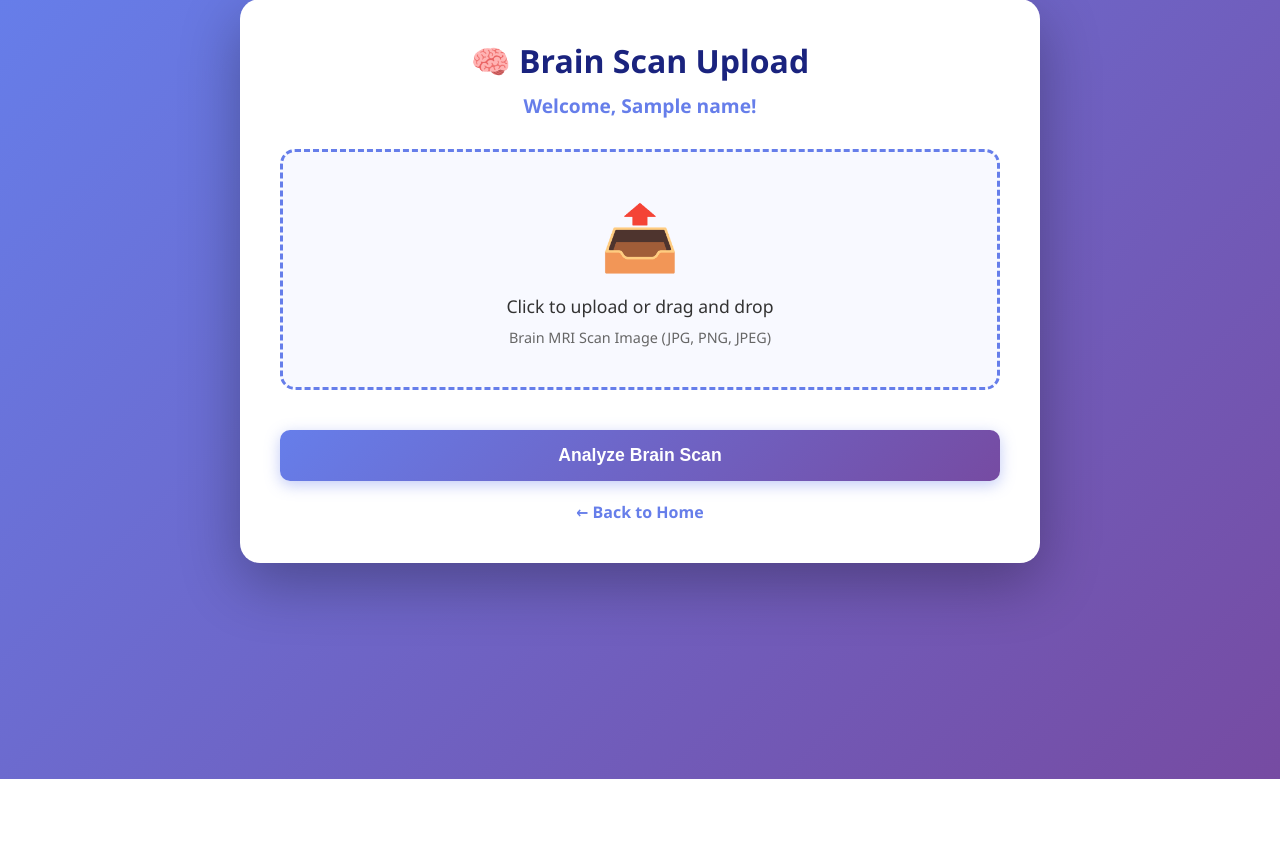
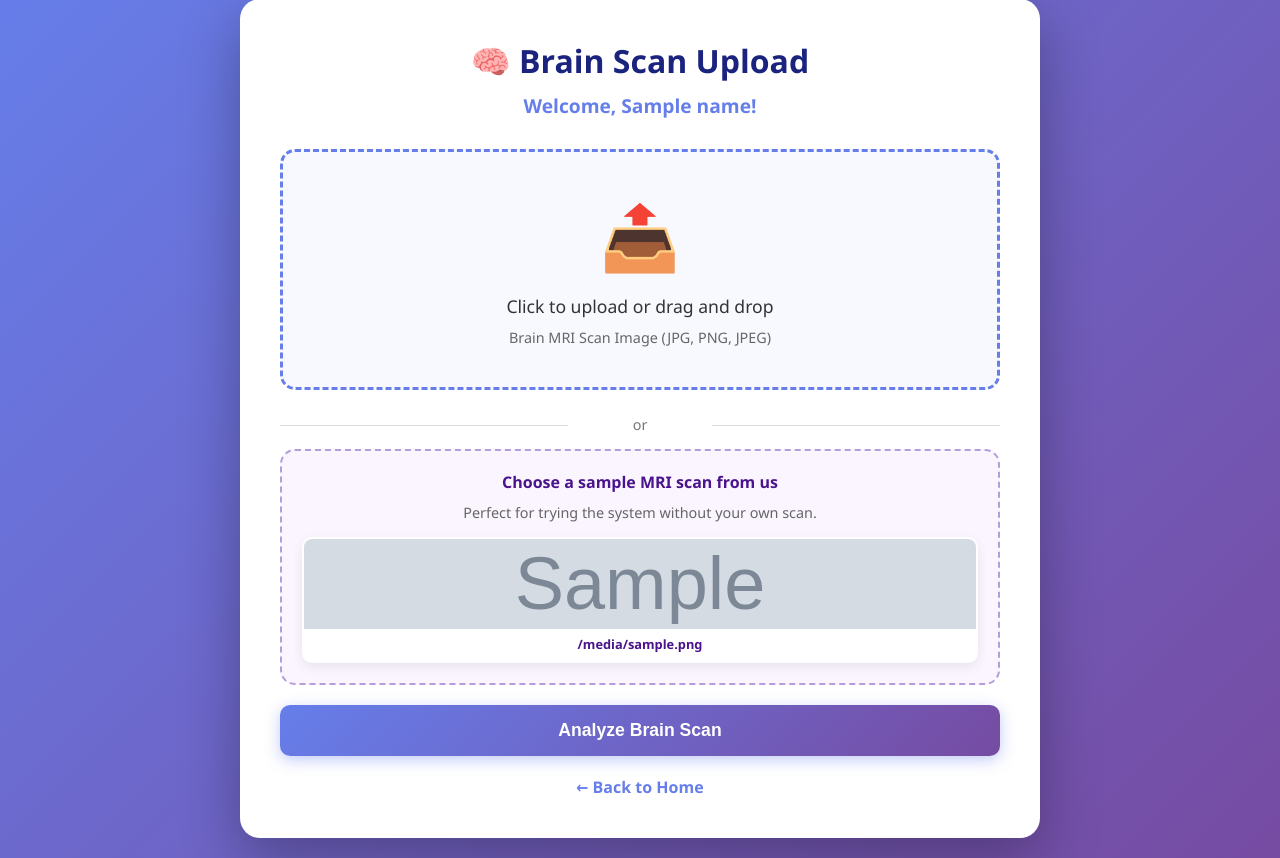
Before and after one commit to mahesh-1-0/BrainSight-AI, a Flask app: template templates/upload.html in a window 1280 px wide. Shown: the part 21-879 px from the top of the page. Before the commit the page ends 800 px from the top, so only its background shows below. Run offline with Flask 3, Linux system fonts and the light colour scheme; the template is opened without the code that fills it: most values are stand-ins (such as "Sample title", 1, 10 or a date in 2020); grey boxes marked "Sample" are stand-in pictures.

Commit message:
Added Example MRI scan image to Analysis without uploading from the user end

```diff
--- a/app.py
+++ b/app.py
@@ -1,5 +1,6 @@
 from flask import Flask, render_template, request, session, send_file, jsonify
 import os
+import shutil
 import cv2
 import numpy as np
 import tensorflow as tf
@@ -31,11 +32,13 @@ app = Flask(__name__)
 app.secret_key = os.environ.get('SECRET_KEY', 'your-secret-key-change-this-in-production')
 app.config['UPLOAD_FOLDER'] = 'uploads'
 app.config['OUTPUT_FOLDER'] = 'outputs'
+app.config['EXAMPLE_FOLDER'] = 'examples'
 app.config['MAX_CONTENT_LENGTH'] = 16 * 1024 * 1024  # 16MB max file size
 
 # Create necessary directories
 os.makedirs(app.config['UPLOAD_FOLDER'], exist_ok=True)
 os.makedirs(app.config['OUTPUT_FOLDER'], exist_ok=True)
+os.makedirs(app.config['EXAMPLE_FOLDER'], exist_ok=True)
 
 # ===============================
 # CONFIG
@@ -44,6 +47,18 @@ MODEL_PATH = "best_model_dense.h5"
 LAST_CONV_LAYER = "top_activation"
 CLASS_NAMES = ["brain_glioma", "brain_menin", "brain_tumor"]
 GEMINI_API_KEY = os.environ.get('GEMINI_API_KEY')
+
+# Preload list of example images (if any)
+try:
+    EXAMPLE_IMAGES = sorted(
+        [
+            f
+            for f in os.listdir(app.config['EXAMPLE_FOLDER'])
+            if f.lower().endswith(('.jpg', '.jpeg', '.png'))
+        ]
+    )
+except FileNotFoundError:
+    EXAMPLE_IMAGES = []
 
 if not GEMINI_API_KEY:
     print("WARNING: GEMINI_API_KEY not set. AI analysis feature will not work.")
@@ -656,7 +671,16 @@ def upload_name():
         return render_template('index.html', error='Please enter your name')
 
     session['patient_name'] = name
-    return render_template('upload.html', name=name)
+    return render_template('upload.html', name=name, examples=EXAMPLE_IMAGES)
+
+
+@app.route('/example_image/<filename>')
+def example_image(filename):
+    """Serve example MRI images"""
+    example_path = os.path.join(app.config['EXAMPLE_FOLDER'], filename)
+    if os.path.exists(example_path):
+        return send_file(example_path, mimetype='image/jpeg')
+    return "Example image not found", 404
 
 @app.route('/process', methods=['POST'])
 def process_image():
@@ -664,19 +688,30 @@ def process_image():
     if 'patient_name' not in session:
         return jsonify({'error': 'Session expired. Please start over.'}), 400
 
-    if 'image' not in request.files:
-        return jsonify({'error': 'No image file provided'}), 400
+    # Accept either an uploaded image or a selected example image
+    file = request.files.get('image')
+    example_image_name = request.form.get('example_image', '').strip()
 
-    file = request.files['image']
-    if file.filename == '':
-        return jsonify({'error': 'No file selected'}), 400
+    if (not file or file.filename == '') and not example_image_name:
+        return jsonify({'error': 'Please upload an MRI image or choose one of the sample scans.'}), 400
 
     try:
-        # Save uploaded file
-        filename = secure_filename(file.filename)
         timestamp = datetime.now().strftime('%Y%m%d_%H%M%S')
-        upload_path = os.path.join(app.config['UPLOAD_FOLDER'], f"{timestamp}_{filename}")
-        file.save(upload_path)
+
+        # Determine image source: uploaded file or example image
+        if file and file.filename != '':
+            # Save uploaded file
+            filename = secure_filename(file.filename)
+            upload_path = os.path.join(app.config['UPLOAD_FOLDER'], f"{timestamp}_{filename}")
+            file.save(upload_path)
+        else:
+            # Use selected example image
+            example_path = os.path.join(app.config['EXAMPLE_FOLDER'], example_image_name)
+            if not os.path.exists(example_path):
+                return jsonify({'error': 'Selected sample image could not be found on the server.'}), 400
+            filename = secure_filename(example_image_name)
+            upload_path = os.path.join(app.config['UPLOAD_FOLDER'], f"{timestamp}_{filename}")
+            shutil.copy(example_path, upload_path)
 
         # Process brain scan
         output_image, label, confidence, predictions = process_brain_scan(upload_path)
--- a/templates/upload.html
+++ b/templates/upload.html
@@ -189,6 +189,97 @@
         .back-link a:hover {
             text-decoration: underline;
         }
+
+        .or-divider {
+            margin: 25px 0 15px;
+            text-align: center;
+            position: relative;
+            font-size: 0.9em;
+            color: #777;
+        }
+
+        .or-divider::before,
+        .or-divider::after {
+            content: "";
+            position: absolute;
+            top: 50%;
+            width: 40%;
+            height: 1px;
+            background: #ddd;
+        }
+
+        .or-divider::before {
+            left: 0;
+        }
+
+        .or-divider::after {
+            right: 0;
+        }
+
+        .examples-area {
+            border: 2px dashed #b39ddb;
+            border-radius: 15px;
+            padding: 20px;
+            background: #faf5ff;
+        }
+
+        .examples-header {
+            font-weight: 600;
+            color: #4a148c;
+            margin-bottom: 10px;
+            text-align: center;
+        }
+
+        .examples-subtext {
+            font-size: 0.9em;
+            color: #666;
+            margin-bottom: 15px;
+            text-align: center;
+        }
+
+        .examples-grid {
+            display: grid;
+            grid-template-columns: repeat(auto-fit, minmax(120px, 1fr));
+            gap: 12px;
+        }
+
+        .example-card {
+            border-radius: 10px;
+            overflow: hidden;
+            background: #fff;
+            box-shadow: 0 4px 12px rgba(0, 0, 0, 0.08);
+            cursor: pointer;
+            transition: transform 0.2s ease, box-shadow 0.2s ease, border 0.2s ease;
+            border: 2px solid transparent;
+        }
+
+        .example-card:hover {
+            transform: translateY(-2px);
+            box-shadow: 0 6px 16px rgba(0, 0, 0, 0.12);
+        }
+
+        .example-card.selected {
+            border-color: #7e57c2;
+            box-shadow: 0 0 0 3px rgba(126, 87, 194, 0.25);
+        }
+
+        .example-image {
+            width: 100%;
+            height: 90px;
+            object-fit: cover;
+            display: block;
+        }
+
+        .example-label {
+            padding: 6px 8px 8px;
+            font-size: 0.8em;
+            text-align: center;
+            color: #4a148c;
+            font-weight: 600;
+            white-space: nowrap;
+            overflow: hidden;
+            text-overflow: ellipsis;
+        }
     </style>
 </head>
 <body>
@@ -205,6 +296,25 @@
                 <div class="upload-hint">Brain MRI Scan Image (JPG, PNG, JPEG)</div>
                 <input type="file" id="imageInput" name="image" accept="image/*" required>
             </div>
+
+            <div class="or-divider">or</div>
+
+            {% if examples %}
+            <div class="examples-area">
+                <div class="examples-header">Choose a sample MRI scan from us</div>
+                <div class="examples-subtext">Perfect for trying the system without your own scan.</div>
+                <div class="examples-grid" id="examplesGrid">
+                    {% for img in examples %}
+                    <div class="example-card" data-filename="{{ img }}">
+                        <img src="/example_image/{{ img }}" alt="Sample MRI {{ loop.index }}" class="example-image">
+                        <div class="example-label">{{ img }}</div>
+                    </div>
+                    {% endfor %}
+                </div>
+            </div>
+            {% endif %}
+
+            <input type="hidden" id="exampleInput" name="example_image" value="">
 
             <div class="file-info" id="fileInfo"></div>
 
@@ -226,11 +336,14 @@
     <script>
         const uploadArea = document.getElementById('uploadArea');
         const fileInput = document.getElementById('imageInput');
+        const exampleInput = document.getElementById('exampleInput');
         const fileInfo = document.getElementById('fileInfo');
         const uploadForm = document.getElementById('uploadForm');
         const submitBtn = document.getElementById('submitBtn');
         const loading = document.getElementById('loading');
         const errorMsg = document.getElementById('errorMsg');
+        const examplesGrid = document.getElementById('examplesGrid');
+        let selectedExample = null;
 
         // Click to upload
         uploadArea.addEventListener('click', () => {
@@ -261,6 +374,8 @@
         fileInput.addEventListener('change', (e) => {
             if (e.target.files.length > 0) {
                 showFileInfo(e.target.files[0]);
+                // Clear any selected example when user picks a file
+                clearSelectedExample();
             }
         });
 
@@ -273,17 +388,48 @@
             errorMsg.classList.remove('show');
         }
 
+        // Example image selection
+        if (examplesGrid) {
+            examplesGrid.addEventListener('click', (e) => {
+                const card = e.target.closest('.example-card');
+                if (!card) return;
+
+                // Clear file selection if any
+                fileInput.value = '';
+                fileInfo.classList.remove('show');
+
+                // Update selected example UI
+                clearSelectedExample();
+                card.classList.add('selected');
+                selectedExample = card.getAttribute('data-filename');
+                exampleInput.value = selectedExample;
+                errorMsg.classList.remove('show');
+            });
+        }
+
+        function clearSelectedExample() {
+            const cards = document.querySelectorAll('.example-card.selected');
+            cards.forEach(c => c.classList.remove('selected'));
+            selectedExample = null;
+            exampleInput.value = '';
+        }
+
         // Form submission
         uploadForm.addEventListener('submit', async (e) => {
             e.preventDefault();
 
-            if (!fileInput.files.length) {
-                showError('Please select an image file');
+            if (!fileInput.files.length && !selectedExample) {
+                showError('Please upload an MRI image or choose one of the sample scans.');
                 return;
             }
 
             const formData = new FormData();
-            formData.append('image', fileInput.files[0]);
+            if (fileInput.files.length) {
+                formData.append('image', fileInput.files[0]);
+            }
+            if (selectedExample) {
+                formData.append('example_image', selectedExample);
+            }
 
             submitBtn.disabled = true;
             loading.classList.add('show');
```
